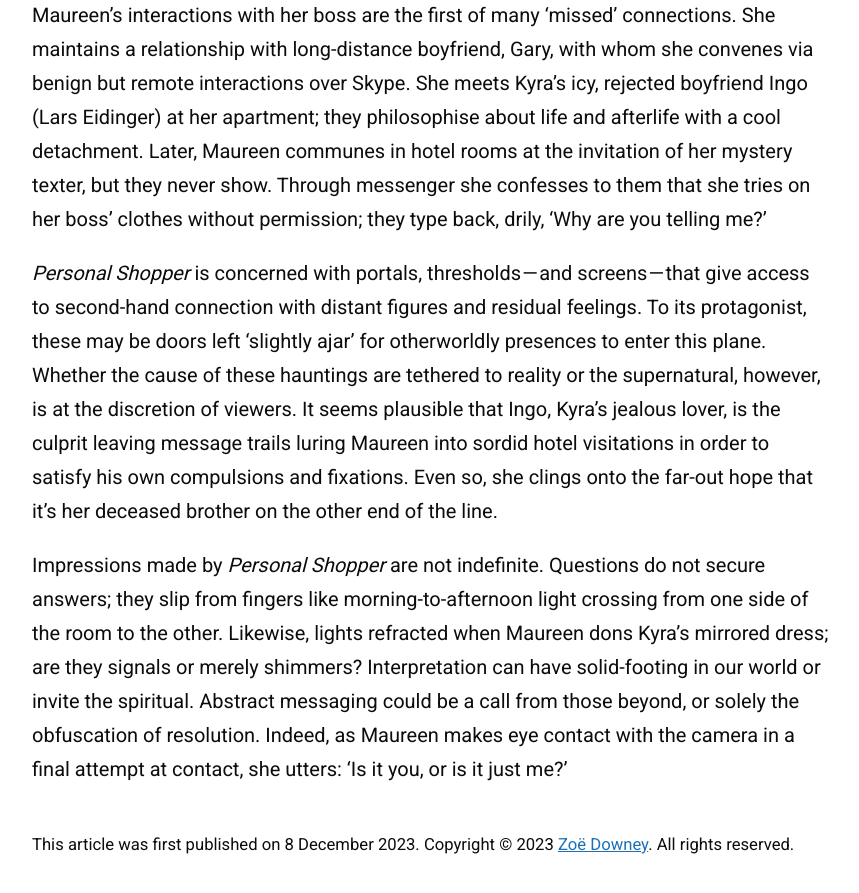
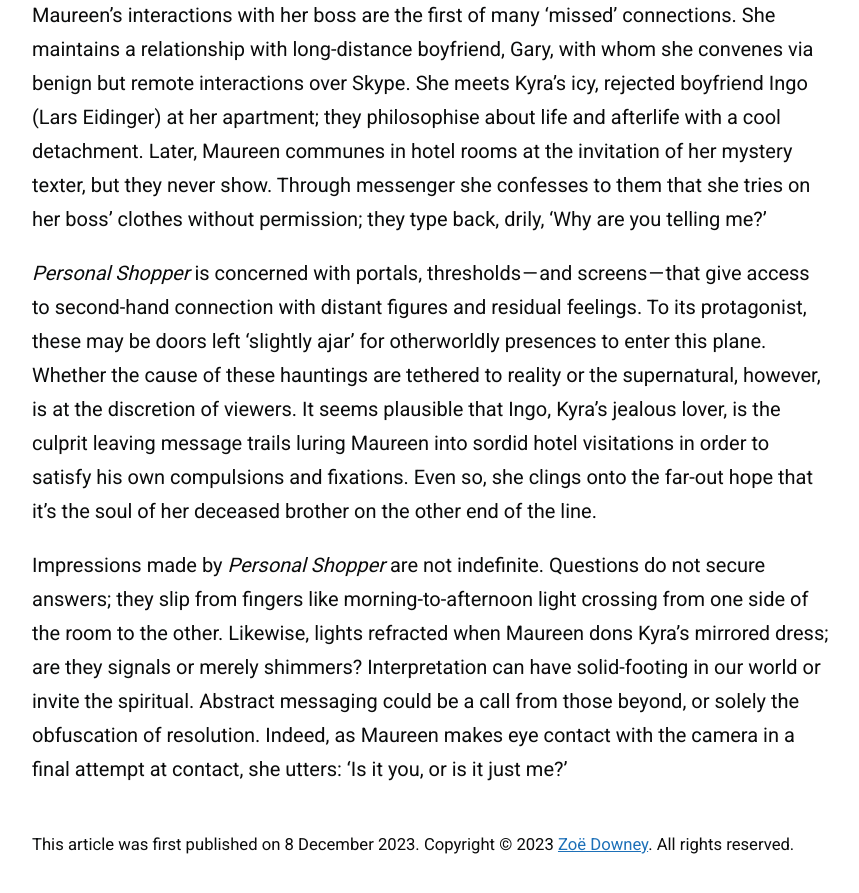
Before and after one commit to zoeurl/zoedowney.github.io, a Jekyll site: the page built from _posts/2023-12-08-personal-shopper.md, in a window 1280 px wide and 900 px high, scrolled down 1993 px. Shown: the top 893 px of the window, without its empty margins (208-1067 px from the left). Built offline with Jekyll 4.4.1, drawn with Linux system fonts in a browser that asks for light colours.

Commit message:
Update 2023-12-08-personal-shopper.md

```diff
--- a/_posts/2023-12-08-personal-shopper.md
+++ b/_posts/2023-12-08-personal-shopper.md
@@ -18,6 +18,6 @@
 
 Maureen’s interactions with her boss are the first of many ‘missed’ connections. She maintains a relationship with long-distance boyfriend, Gary, with whom she convenes via benign but remote interactions over Skype. She meets Kyra’s icy, rejected boyfriend Ingo (Lars Eidinger) at her apartment; they philosophise about life and afterlife with a cool detachment. Later, Maureen communes in hotel rooms at the invitation of her mystery texter, but they never show. Through messenger she confesses to them that she tries on her boss’ clothes without permission; they type back, drily, ‘Why are you telling me?’
 
-_Personal Shopper_ is concerned with portals, thresholds — and screens — that give access to second-hand connection with distant figures and residual feelings. To its protagonist, these may be doors left ‘slightly ajar’ for otherworldly presences to enter this plane. Whether the cause of these hauntings are tethered to reality or the supernatural, however, is at the discretion of viewers. It seems plausible that Ingo, Kyra’s jealous lover, is the culprit leaving message trails luring Maureen into sordid hotel visitations in order to satisfy his own compulsions and fixations. Even so, she clings onto the far-out hope that it's her deceased brother on the other end of the line.
+_Personal Shopper_ is concerned with portals, thresholds — and screens — that give access to second-hand connection with distant figures and residual feelings. To its protagonist, these may be doors left ‘slightly ajar’ for otherworldly presences to enter this plane. Whether the cause of these hauntings are tethered to reality or the supernatural, however, is at the discretion of viewers. It seems plausible that Ingo, Kyra’s jealous lover, is the culprit leaving message trails luring Maureen into sordid hotel visitations in order to satisfy his own compulsions and fixations. Even so, she clings onto the far-out hope that it's the soul of her deceased brother on the other end of the line.
 
 Impressions made by _Personal Shopper_ are not indefinite. Questions do not secure answers; they slip from fingers like morning-to-afternoon light crossing from one side of the room to the other. Likewise, lights refracted when Maureen dons Kyra's mirrored dress; are they signals or merely shimmers? Interpretation can have solid-footing in our world or invite the spiritual. Abstract messaging could be a call from those beyond, or solely the obfuscation of resolution. Indeed, as Maureen makes eye contact with the camera in a final attempt at contact, she utters: ‘Is it you, or is it just me?’
```
